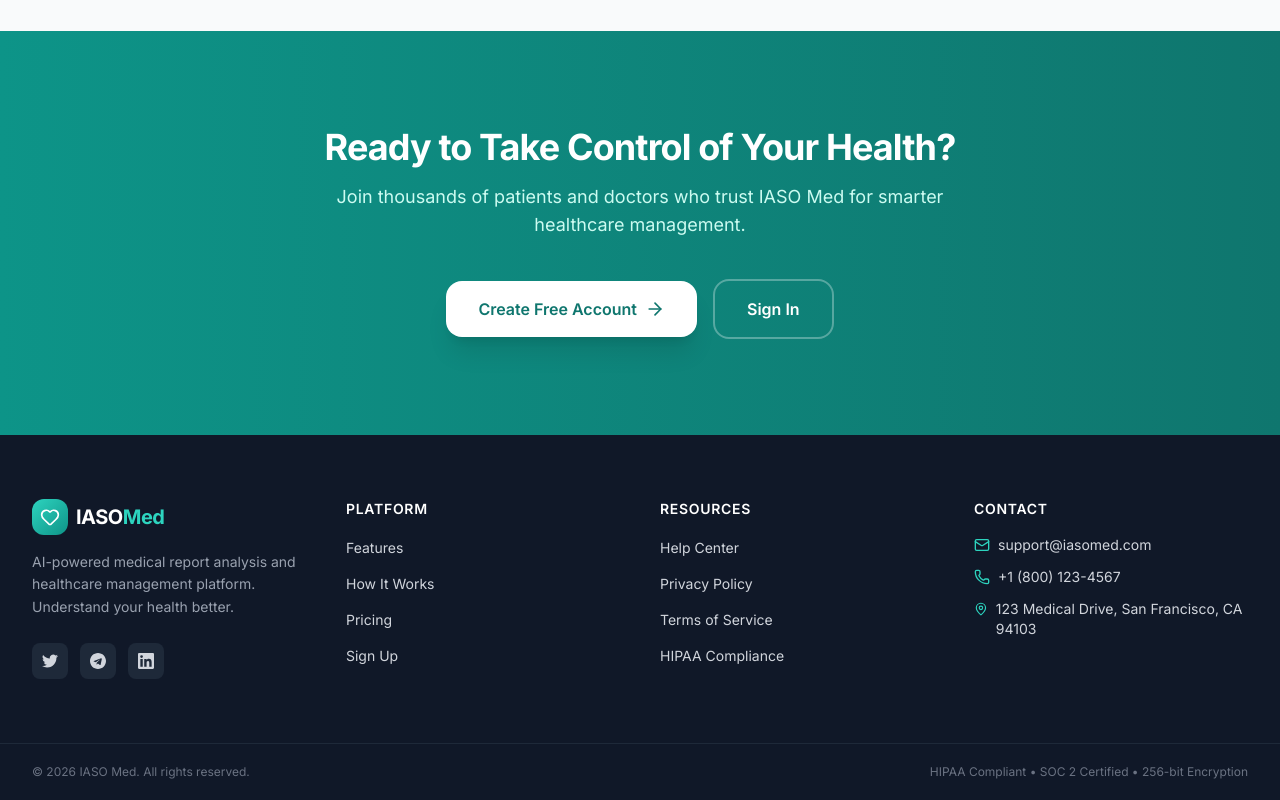
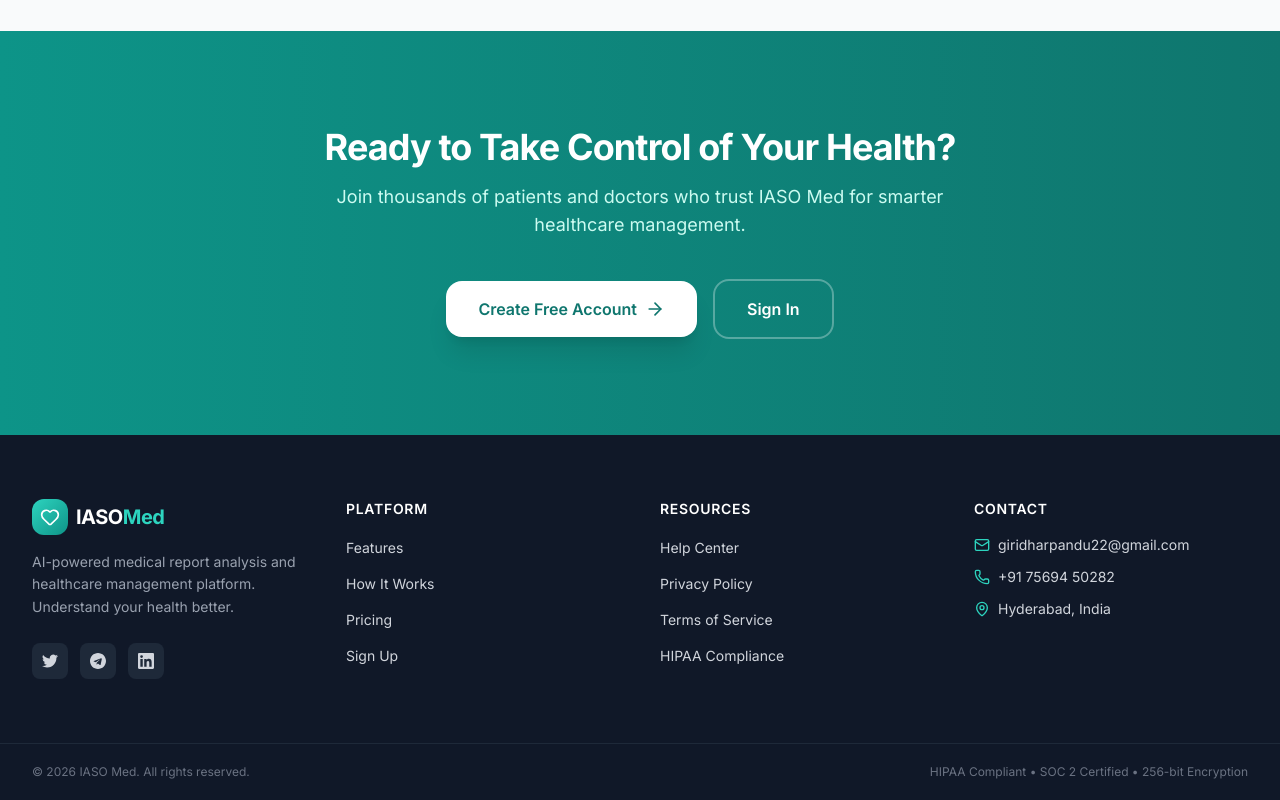
Before and after one commit to SeeramGiridhar/IASO-MED, a React (Vite) app: page / in a window 1280 px wide. Shown: the part 4074-4874 px from the top of the page. Built offline with nearby package versions, Linux system fonts and the light colour scheme; no server answers.

Commit message:
chore: update footer contact details

```diff
--- a/src/components/layout/Footer.tsx
+++ b/src/components/layout/Footer.tsx
@@ -59,9 +59,9 @@ export default function Footer() {
                     <div>
                         <h4 className="text-sm font-semibold text-white uppercase tracking-wider mb-4">Contact</h4>
                         <ul className="space-y-3">
-                            <li className="flex items-center gap-2 text-sm"><Mail className="w-4 h-4 text-primary-400" /> support@iasomed.com</li>
-                            <li className="flex items-center gap-2 text-sm"><Phone className="w-4 h-4 text-primary-400" /> +1 (800) 123-4567</li>
-                            <li className="flex items-start gap-2 text-sm"><MapPin className="w-4 h-4 text-primary-400 mt-0.5" /> 123 Medical Drive, San Francisco, CA 94103</li>
+                            <li className="flex items-center gap-2 text-sm"><Mail className="w-4 h-4 text-primary-400" /> giridharpandu22@gmail.com</li>
+                            <li className="flex items-center gap-2 text-sm"><Phone className="w-4 h-4 text-primary-400" /> +91 75694 50282</li>
+                            <li className="flex items-start gap-2 text-sm"><MapPin className="w-4 h-4 text-primary-400 mt-0.5" /> Hyderabad, India</li>
                         </ul>
                     </div>
                 </div>
```
